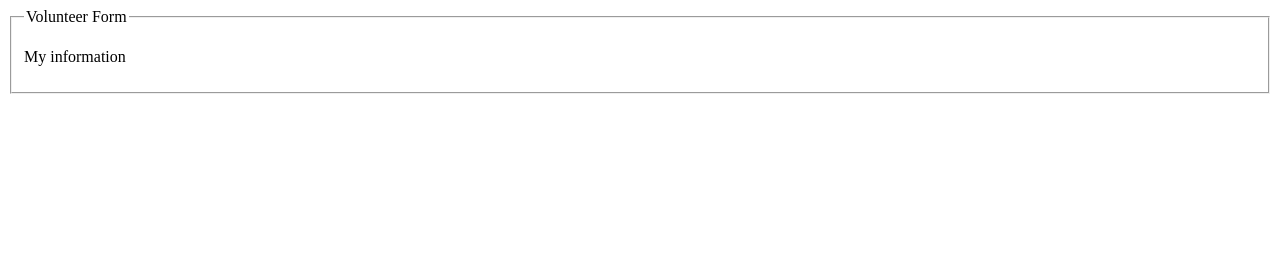
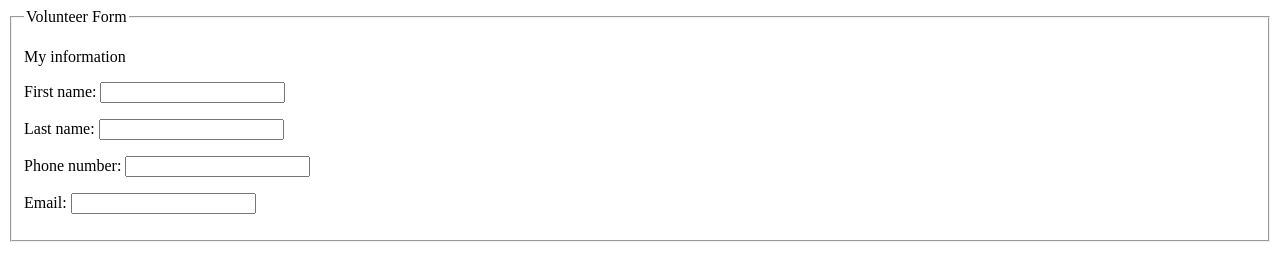
Before and after one commit to apatelidas/Lab-4---Fall, a plain HTML site: page index.html in a window 1280 px wide. Drawn offline with Linux system fonts and the light colour scheme.

Commit message:
information

```diff
--- a/index.html
+++ b/index.html
@@ -17,6 +17,19 @@
 
 <p>
 <label>My information</label>
+</p>
+<p>
+<label>First name: <input type="text" name="first_name_field"/></label>
+</p>
+<p>
+<label>Last name: <input type="text" name="last_name_field"/></label>
+</p>
+<p>
+<label>Phone number: <input type="text" name="phone_field"/></label>
+</p>
+<p>
+<label>Email: <input type="email" name="email_field"/></label>
+</p>
 
 </body>
 </html>
```
